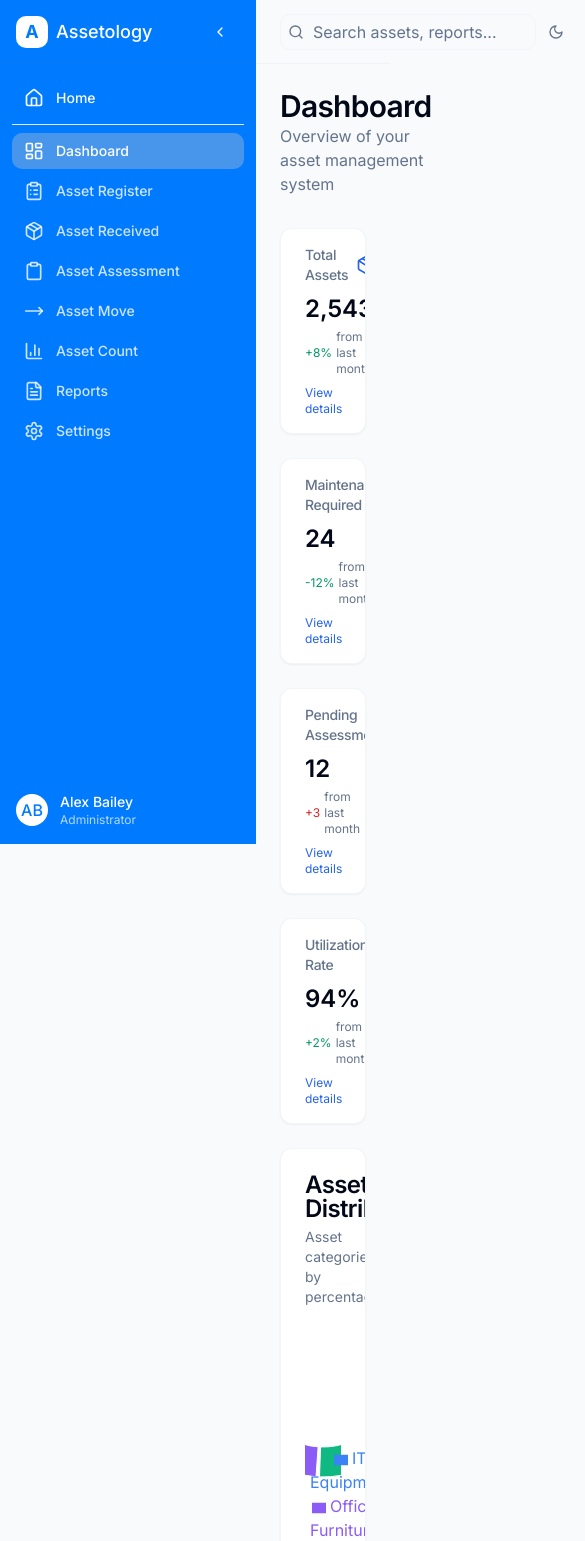
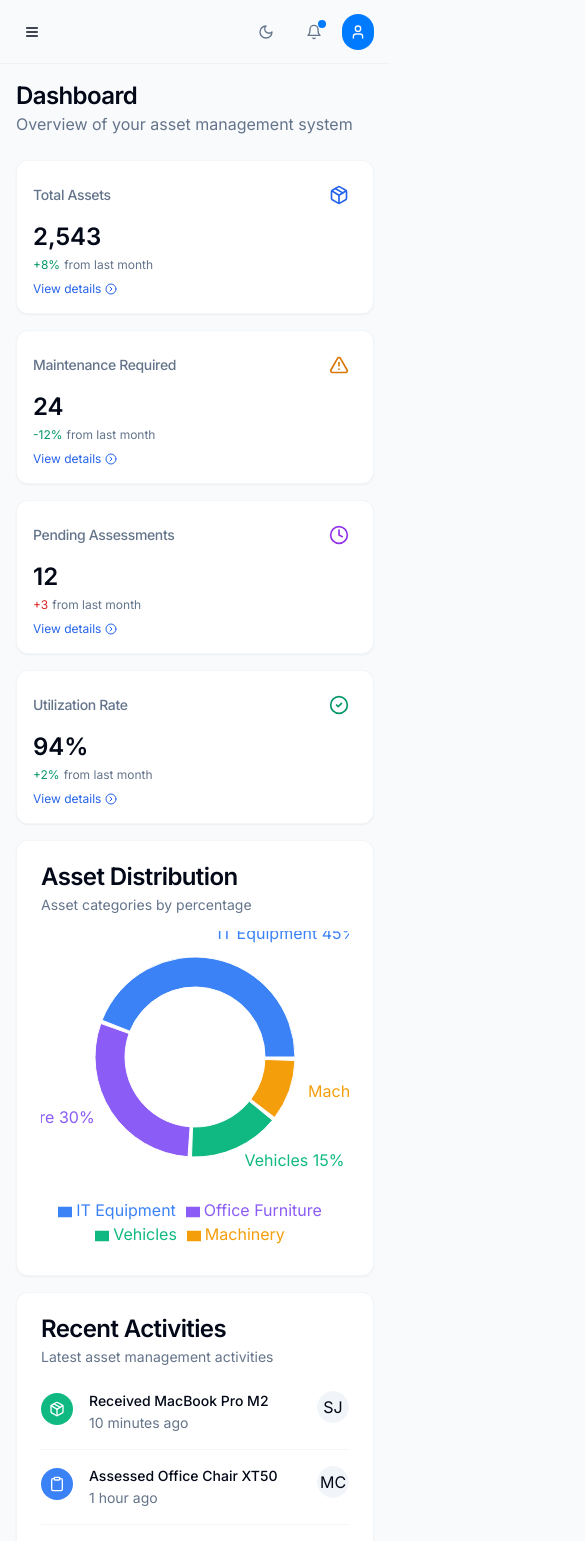
Before and after one commit to Kornpituk/assetology-explorer-17, a React (Vite) app: page / in a window 390 px wide. Shown: the top 1541 px of the page, 585 px wide, since content can reach past the window. Built offline with nearby package versions, Linux system fonts and the light colour scheme.

Commit message:
Make layout responsive
The code has been modified to improve responsiveness across different screen sizes.  No specific implementation details are included in this commit.

```diff
--- a/src/components/layout/Header.tsx
+++ b/src/components/layout/Header.tsx
@@ -23,12 +23,12 @@ const Header: React.FC<HeaderProps> = ({ toggleSidebar }) => {
   };
 
   return (
-    <header className="h-16 px-6 flex items-center justify-between border-b border-border/40 bg-background z-20 animate-fade-in sticky top-0">
+    <header className="h-16 px-4 md:px-6 flex items-center justify-between border-b border-border/40 bg-background z-20 animate-fade-in sticky top-0">
       <div className="flex items-center gap-4">
-        <div className="relative w-64">
+        <div className="relative w-full max-w-[200px] md:max-w-[256px] hidden sm:block">
           <Search className="absolute left-2 top-1/2 transform -translate-y-1/2 text-muted-foreground h-4 w-4" />
           <Input
-            placeholder="Search assets, reports..."
+            placeholder="Search assets..."
             className="pl-8 h-9 bg-background border-muted"
           />
         </div>
--- a/src/components/layout/Sidebar.tsx
+++ b/src/components/layout/Sidebar.tsx
@@ -1,5 +1,5 @@
 
-import React from 'react';
+import React, { useEffect } from 'react';
 import { NavLink, useLocation } from 'react-router-dom';
 import { Button } from '@/components/ui/button';
 import { ScrollArea } from '@/components/ui/scroll-area';
@@ -16,7 +16,9 @@ import {
   ChevronLeft,
   ChevronRight,
   Home,
+  Menu,
 } from 'lucide-react';
+import { Sheet, SheetContent, SheetTrigger } from '@/components/ui/sheet';
 
 interface SidebarProps {
   isOpen: boolean;
@@ -25,6 +27,18 @@ interface SidebarProps {
 
 const Sidebar: React.FC<SidebarProps> = ({ isOpen, toggle }) => {
   const location = useLocation();
+
+  // Close sidebar on mobile when route changes
+  useEffect(() => {
+    const handleResize = () => {
+      if (window.innerWidth < 768 && isOpen) {
+        toggle();
+      }
+    };
+
+    window.addEventListener('resize', handleResize);
+    return () => window.removeEventListener('resize', handleResize);
+  }, [isOpen, toggle]);
 
   const navigationItems = [
     {
@@ -69,8 +83,69 @@ const Sidebar: React.FC<SidebarProps> = ({ isOpen, toggle }) => {
     },
   ];
 
+  // Mobile sidebar component
+  const MobileSidebar = () => (
+    <Sheet>
+      <SheetTrigger asChild>
+        <Button variant="ghost" size="icon" className="md:hidden fixed top-3 left-3 z-50">
+          <Menu className="h-6 w-6" />
+          <span className="sr-only">Toggle Menu</span>
+        </Button>
+      </SheetTrigger>
+      <SheetContent side="left" className="p-0 w-[250px]">
+        <div className="flex h-16 items-center justify-between px-4 py-4 border-b border-sidebar-border/20">
+          <div className="flex items-center gap-2 font-medium">
+            <div className="h-8 w-8 rounded-md bg-white text-sidebar flex items-center justify-center">
+              <span className="font-bold text-lg">A</span>
+            </div>
+            <span className="text-lg">Assetology</span>
+          </div>
+        </div>
+
+        <ScrollArea className="h-[calc(100vh-4rem)]">
+          <div className="px-3 py-4">
+            <NavLink
+              to="/"
+              className={({ isActive }) => `
+                flex items-center gap-3 px-3 py-2 mb-2 rounded-md text-sm font-medium
+                transition-colors duration-200 bg-primary text-primary-foreground hover:bg-primary/90
+              `}
+            >
+              <Home className="h-5 w-5" />
+              <span>Home</span>
+            </NavLink>
+
+            <Separator className="my-2" />
+
+            <nav className="flex flex-col gap-1">
+              {navigationItems.map((item) => (
+                <NavLink
+                  key={item.path}
+                  to={item.path}
+                  className={({ isActive }) => `
+                    flex items-center gap-3 px-3 py-2 rounded-md text-sm font-medium
+                    transition-colors duration-200
+                    ${isActive
+                      ? 'bg-sidebar-accent text-sidebar-accent-foreground'
+                      : 'text-sidebar-foreground/80 hover:bg-sidebar-accent/50 hover:text-sidebar-foreground'}
+                  `}
+                >
+                  {item.icon}
+                  <span>{item.title}</span>
+                </NavLink>
+              ))}
+            </nav>
+          </div>
+        </ScrollArea>
+      </SheetContent>
+    </Sheet>
+  );
+
+  // Desktop sidebar
   return (
-    <aside className={`fixed inset-y-0 left-0 z-30 flex flex-col bg-sidebar text-sidebar-foreground transition-all duration-300 ease-in-out transform ${isOpen ? 'translate-x-0 w-64' : 'translate-x-0 w-[70px]'}`}>
+    <>
+      <MobileSidebar />
+      <aside className={`fixed inset-y-0 left-0 z-30 hidden md:flex flex-col bg-sidebar text-sidebar-foreground transition-all duration-300 ease-in-out ${isOpen ? 'w-64' : 'w-[70px]'}`}>
         <div className="flex h-16 items-center justify-between px-4 py-4 border-b border-sidebar-border/20">
           <div className={`flex items-center gap-2 font-medium ${isOpen ? 'opacity-100' : 'opacity-0'} transition-opacity duration-200`}>
             <div className="h-8 w-8 rounded-md bg-white text-sidebar flex items-center justify-center">
@@ -139,6 +214,7 @@ const Sidebar: React.FC<SidebarProps> = ({ isOpen, toggle }) => {
           </div>
         </div>
       </aside>
+    </>
   );
 };
 
--- a/src/index.css
+++ b/src/index.css
@@ -93,15 +93,25 @@
   }
 
   h1 {
-    @apply text-3xl sm:text-4xl;
+    @apply text-2xl sm:text-3xl md:text-4xl;
   }
 
   h2 {
-    @apply text-2xl sm:text-3xl;
+    @apply text-xl sm:text-2xl md:text-3xl;
   }
 
   h3 {
-    @apply text-xl sm:text-2xl;
+    @apply text-lg sm:text-xl md:text-2xl;
+  }
+
+  /* Mobile-first responsive utilities */
+  .container {
+    @apply px-4 sm:px-6 md:px-8;
+  }
+
+  /* Make all inputs, buttons, and interactive elements have proper touch targets */
+  input, button, select, textarea, a {
+    @apply outline-none focus:outline-none focus-visible:ring-2 focus-visible:ring-ring focus-visible:ring-offset-2 min-h-9;
   }
 }
 
@@ -128,6 +138,29 @@
 
   .text-balance {
     text-wrap: balance;
+  }
+
+  /* Responsive table wrapper */
+  .table-responsive {
+    @apply w-full overflow-x-auto -mx-4 px-4;
+  }
+
+  /* Form groups and form controls for better mobile rendering */
+  .form-group {
+    @apply space-y-2 mb-4;
+  }
+
+  .form-control {
+    @apply w-full;
+  }
+
+  /* Responsive padding classes */
+  .section-padding {
+    @apply py-4 sm:py-6 md:py-8;
+  }
+
+  .content-padding {
+    @apply px-4 sm:px-6 md:px-8;
   }
 }
 
@@ -169,3 +202,35 @@
   opacity: 0;
   transition: opacity 300ms;
 }
+
+/* Media query utilities for better responsive display */
+@media (max-width: 640px) {
+  .hide-on-mobile {
+    display: none;
+  }
+}
+
+/* Animation for mobile menu */
+@keyframes slide-in {
+  from {
+    transform: translateX(-100%);
+    opacity: 0;
+  }
+  to {
+    transform: translateX(0);
+    opacity: 1;
+  }
+}
+
+.animate-slide-in {
+  animation: slide-in 0.3s ease-out forwards;
+}
+
+/* Fix for mobile keyboard pushing content */
+@media (max-width: 768px) {
+  .fixed-header {
+    position: sticky;
+    top: 0;
+    z-index: 50;
+  }
+}
--- a/src/pages/AssetRegister.tsx
+++ b/src/pages/AssetRegister.tsx
@@ -1,5 +1,5 @@
 
-import React, { useState } from 'react';
+import React, { useState, useEffect } from 'react';
 import Header from '@/components/layout/Header';
 import Sidebar from '@/components/layout/Sidebar';
 import { Card, CardContent, CardDescription, CardHeader, CardTitle } from '@/components/ui/card';
@@ -32,9 +32,30 @@ import {
 } from '@/components/ui/dialog';
 import { Badge } from '@/components/ui/badge';
 import { Plus, Download, Filter, Search, MoreHorizontal } from 'lucide-react';
+import { ScrollArea } from '@/components/ui/scroll-area';
 
 const AssetRegister = () => {
   const [sidebarOpen, setSidebarOpen] = useState(true);
+
+  // Close sidebar on mobile automatically
+  useEffect(() => {
+    const checkWidth = () => {
+      if (window.innerWidth < 768) {
+        setSidebarOpen(false);
+      } else {
+        setSidebarOpen(true);
+      }
+    };
+
+    // Initial check
+    checkWidth();
+
+    // Add event listener
+    window.addEventListener('resize', checkWidth);
+
+    // Cleanup
+    return () => window.removeEventListener('resize', checkWidth);
+  }, []);
 
   const toggleSidebar = () => {
     setSidebarOpen(!sidebarOpen);
@@ -107,11 +128,11 @@ const AssetRegister = () => {
     <div className="min-h-screen bg-background">
       <Sidebar isOpen={sidebarOpen} toggle={toggleSidebar} />
 
-      <div className={`transition-all duration-300 ${sidebarOpen ? 'ml-64' : 'ml-[70px]'}`}>
+      <div className={`transition-all duration-300 ${sidebarOpen ? 'md:ml-64' : 'md:ml-[70px]'} ml-0`}>
         <Header toggleSidebar={toggleSidebar} />
 
-        <main className="p-6">
-          <div className="flex items-center justify-between mb-8">
+        <main className="p-4 sm:p-6">
+          <div className="flex flex-col sm:flex-row sm:items-center justify-between mb-6 gap-4">
             <div>
               <h1 className="font-semibold tracking-tight">Asset Register</h1>
               <p className="text-muted-foreground">Manage and track all your assets</p>
@@ -128,7 +149,7 @@ const AssetRegister = () => {
                     <Plus className="mr-2 h-4 w-4" /> Add Asset
                   </Button>
                 </DialogTrigger>
-                <DialogContent className="sm:max-w-[500px]">
+                <DialogContent className="sm:max-w-[500px] max-w-[95vw]">
                   <DialogHeader>
                     <DialogTitle>Add New Asset</DialogTitle>
                     <DialogDescription>
@@ -142,7 +163,7 @@ const AssetRegister = () => {
                       <Input id="name" placeholder="Enter asset name" />
                     </div>
 
-                    <div className="grid grid-cols-2 gap-4">
+                    <div className="grid grid-cols-1 sm:grid-cols-2 gap-4">
                       <div className="grid gap-2">
                         <Label htmlFor="category">Category</Label>
                         <Select>
@@ -179,7 +200,7 @@ const AssetRegister = () => {
                       <Input id="location" placeholder="Enter location" />
                     </div>
 
-                    <div className="grid grid-cols-2 gap-4">
+                    <div className="grid grid-cols-1 sm:grid-cols-2 gap-4">
                       <div className="grid gap-2">
                         <Label htmlFor="purchase-date">Purchase Date</Label>
                         <Input id="purchase-date" type="date" />
@@ -202,7 +223,7 @@ const AssetRegister = () => {
 
           <Card className="animate-fade-in">
             <CardHeader className="pb-0">
-              <div className="flex items-center justify-between">
+              <div className="flex flex-col sm:flex-row sm:items-center justify-between gap-4">
                 <div className="space-y-1">
                   <CardTitle>Assets</CardTitle>
                   <CardDescription>
@@ -210,20 +231,22 @@ const AssetRegister = () => {
                   </CardDescription>
                 </div>
 
-                <div className="flex items-center gap-3">
-                  <div className="relative w-64">
+                <div className="flex flex-col sm:flex-row items-start sm:items-center gap-3">
+                  <div className="relative w-full sm:w-64">
                     <Search className="absolute left-2 top-1/2 transform -translate-y-1/2 text-muted-foreground h-4 w-4" />
                     <Input placeholder="Search assets..." className="pl-8 h-9" />
                   </div>
 
-                  <Button variant="outline" size="sm" className="h-9">
+                  <Button variant="outline" size="sm" className="h-9 w-full sm:w-auto">
                     <Filter className="mr-2 h-4 w-4" /> Filter
                   </Button>
                 </div>
               </div>
             </CardHeader>
 
-            <CardContent className="pt-6">
+            <CardContent className="pt-6 overflow-auto">
+              <ScrollArea className="w-full">
+                <div className="min-w-[800px]">
                   <Table>
                     <TableHeader>
                       <TableRow>
@@ -257,6 +280,8 @@ const AssetRegister = () => {
                       ))}
                     </TableBody>
                   </Table>
+                </div>
+              </ScrollArea>
             </CardContent>
           </Card>
         </main>
--- a/src/pages/Index.tsx
+++ b/src/pages/Index.tsx
@@ -1,5 +1,5 @@
 
-import React, { useState } from 'react';
+import React, { useState, useEffect } from 'react';
 import AssetSummary from '@/components/dashboard/AssetSummary';
 import AssetDistribution from '@/components/dashboard/AssetDistribution';
 import RecentActivities from '@/components/dashboard/RecentActivities';
@@ -23,6 +23,26 @@ import { Button } from '@/components/ui/button';
 const Index = () => {
   const [sidebarOpen, setSidebarOpen] = useState(true);
   const [activePanel, setActivePanel] = useState<string | null>(null);
+
+  // Close sidebar on mobile automatically
+  useEffect(() => {
+    const checkWidth = () => {
+      if (window.innerWidth < 768) {
+        setSidebarOpen(false);
+      } else {
+        setSidebarOpen(true);
+      }
+    };
+
+    // Initial check
+    checkWidth();
+
+    // Add event listener
+    window.addEventListener('resize', checkWidth);
+
+    // Cleanup
+    return () => window.removeEventListener('resize', checkWidth);
+  }, []);
 
   const toggleSidebar = () => {
     setSidebarOpen(!sidebarOpen);
@@ -253,21 +273,21 @@ const Index = () => {
     <div className="min-h-screen bg-background">
       <Sidebar isOpen={sidebarOpen} toggle={toggleSidebar} />
 
-      <div className={`transition-all duration-300 ${sidebarOpen ? 'ml-64' : 'ml-[70px]'}`}>
+      <div className={`transition-all duration-300 ${sidebarOpen ? 'md:ml-64' : 'md:ml-[70px]'} ml-0`}>
         <Header toggleSidebar={toggleSidebar} />
 
-        <main className="p-6">
-          <div className="flex items-center justify-between mb-8">
+        <main className="p-4 sm:p-6">
+          <div className="flex flex-col sm:flex-row sm:items-center justify-between mb-6 sm:mb-8 gap-4">
             <div>
               <h1 className="font-semibold tracking-tight">Dashboard</h1>
               <p className="text-muted-foreground">Overview of your asset management system</p>
             </div>
           </div>
 
-          <div className="space-y-6">
+          <div className="space-y-4 sm:space-y-6">
             {activePanel && renderDetailPanel()}
 
-            <div className="grid grid-cols-1 sm:grid-cols-2 lg:grid-cols-4 gap-6">
+            <div className="grid grid-cols-1 sm:grid-cols-2 lg:grid-cols-4 gap-4 sm:gap-6">
               {[
                 {
                   id: 'totalAssets',
@@ -311,7 +331,7 @@ const Index = () => {
                   className={`dashboard-card overflow-hidden animate-fade-in cursor-pointer transition-all hover:shadow-md ${activePanel === item.id ? 'ring-2 ring-primary' : ''}`}
                   onClick={() => handleIconClick(item.id)}
                 >
-                  <CardHeader className="pb-2 pt-4 px-6 flex flex-row items-center justify-between space-y-0">
+                  <CardHeader className="pb-2 pt-4 px-4 sm:px-6 flex flex-row items-center justify-between space-y-0">
                     <CardTitle className="text-sm font-medium text-muted-foreground">
                       {item.title}
                     </CardTitle>
@@ -319,7 +339,7 @@ const Index = () => {
                       {item.icon}
                     </div>
                   </CardHeader>
-                  <CardContent className="px-6 pb-4">
+                  <CardContent className="px-4 sm:px-6 pb-4">
                     <div className="text-2xl font-semibold">{item.value}</div>
                     <p className={`text-xs ${item.changeType === 'positive' ? 'text-emerald-600' : 'text-red-600'} flex items-center mt-1`}>
                       {item.change}
@@ -333,9 +353,13 @@ const Index = () => {
               ))}
             </div>
 
-            <div className="grid grid-cols-1 md:grid-cols-3 gap-6">
-              <AssetDistribution />
-              <RecentActivities />
+            <div className="grid grid-cols-1 md:grid-cols-2 lg:grid-cols-3 gap-4 sm:gap-6">
+              <div className="md:col-span-2 lg:col-span-1">
+                <AssetDistribution />
+              </div>
+              <div className="md:col-span-2 lg:col-span-2">
+                <RecentActivities />
+              </div>
             </div>
 
             <PerformanceMetrics />
--- a/src/pages/Reports.tsx
+++ b/src/pages/Reports.tsx
@@ -8,7 +8,7 @@ import { DropdownMenu, DropdownMenuContent, DropdownMenuItem, DropdownMenuTrigge
 import { Search, FileText, Download, Filter, Calendar } from "lucide-react";
 
 const Reports = () => {
-  const [selectedCategory, setSelectedCategory] = useState<string>("All");
+  const [selectedCategory, setSelectedCategory] = useState<string>("All Reports");
 
   const reportCategories = [
     "All Reports",
@@ -76,11 +76,11 @@ const Reports = () => {
     : reportsList.filter(report => report.category === selectedCategory);
 
   return (
-    <div className="container mx-auto p-6">
-      <div className="flex flex-col gap-6">
-        <div className="flex items-center justify-between">
-          <h1 className="text-3xl font-bold tracking-tight">Reports</h1>
-          <Button>
+    <div className="container mx-auto px-4 py-4 sm:p-6">
+      <div className="flex flex-col gap-4 sm:gap-6">
+        <div className="flex flex-col sm:flex-row sm:items-center justify-between gap-4">
+          <h1 className="text-2xl sm:text-3xl font-bold tracking-tight">Reports</h1>
+          <Button className="w-full sm:w-auto">
             <FileText className="h-4 w-4 mr-2" />
             Generate New Report
           </Button>
@@ -88,18 +88,18 @@ const Reports = () => {
 
         <Separator />
 
-        <div className="flex flex-col md:flex-row items-start md:items-center gap-4 mb-4">
+        <div className="flex flex-col sm:flex-row items-start sm:items-center gap-4 mb-4">
           <div className="relative flex-1 w-full">
             <Search className="absolute left-3 top-3 h-4 w-4 text-muted-foreground" />
             <Input placeholder="Search reports..." className="pl-10 w-full" />
           </div>
 
-          <div className="flex gap-2 w-full md:w-auto">
+          <div className="flex gap-2 w-full sm:w-auto">
             <DropdownMenu>
               <DropdownMenuTrigger asChild>
-                <Button variant="outline" className="flex gap-2">
+                <Button variant="outline" className="flex gap-2 w-full sm:w-auto">
                   <Filter className="h-4 w-4" />
-                  <span>{selectedCategory === "All Reports" ? "Categories" : selectedCategory}</span>
+                  <span className="truncate max-w-[100px] sm:max-w-none">{selectedCategory === "All Reports" ? "Categories" : selectedCategory}</span>
                 </Button>
               </DropdownMenuTrigger>
               <DropdownMenuContent align="end">
@@ -114,13 +114,14 @@ const Reports = () => {
               </DropdownMenuContent>
             </DropdownMenu>
 
-            <Button variant="outline">
+            <Button variant="outline" className="aspect-square p-0 w-10 h-10 sm:w-auto sm:h-auto sm:aspect-auto sm:p-2">
               <Calendar className="h-4 w-4" />
+              <span className="sr-only sm:not-sr-only sm:ml-2 hidden sm:inline">Date</span>
             </Button>
           </div>
         </div>
 
-        <div className="grid gap-6 md:grid-cols-2 lg:grid-cols-3">
+        <div className="grid gap-4 sm:gap-6 grid-cols-1 sm:grid-cols-2 lg:grid-cols-3">
           {filteredReports.map((report, i) => (
             <Card key={i} className="hover:shadow-md transition-shadow">
               <CardHeader className="pb-2">
```
Lines whose indentation alone changed are shown as unchanged.
